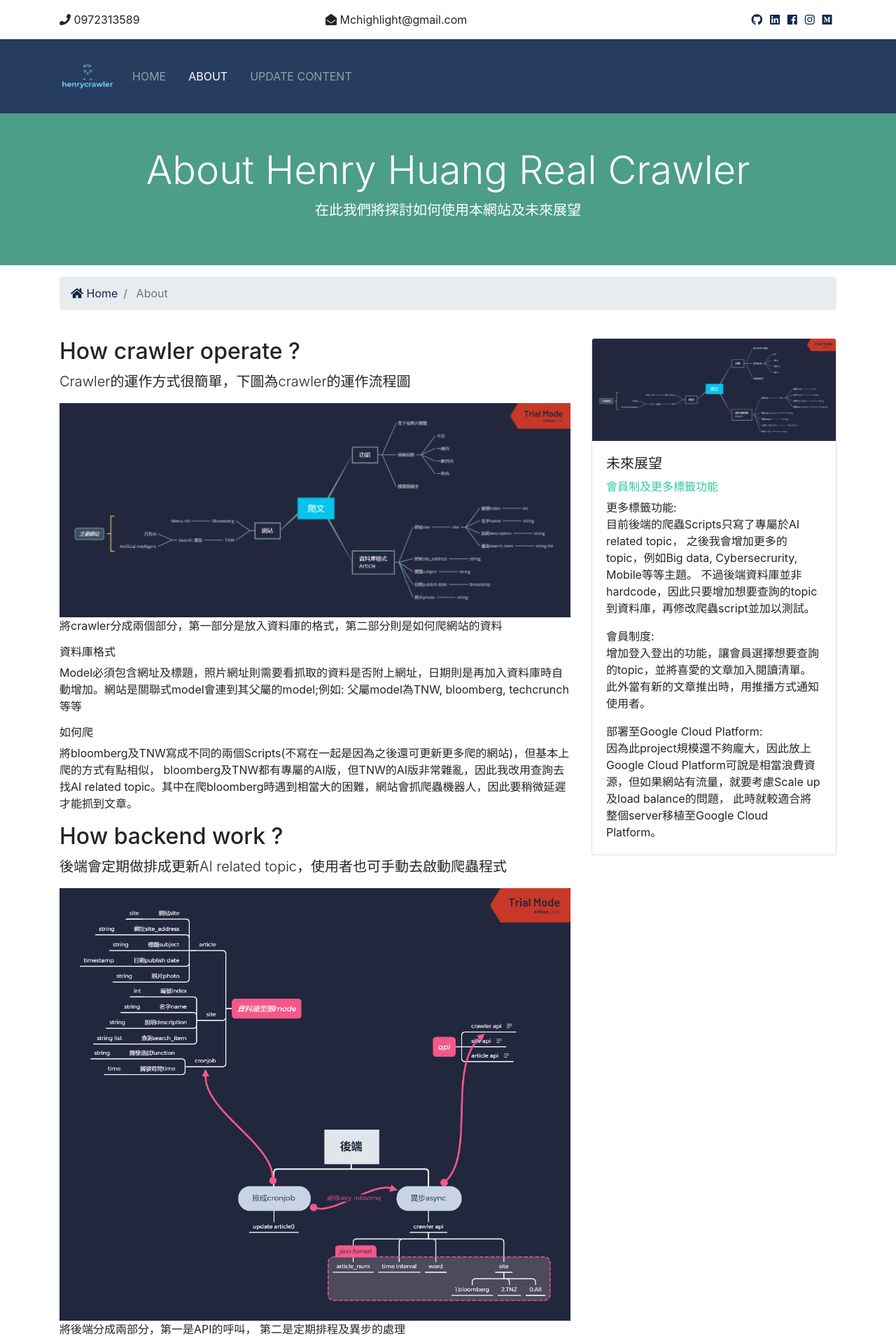
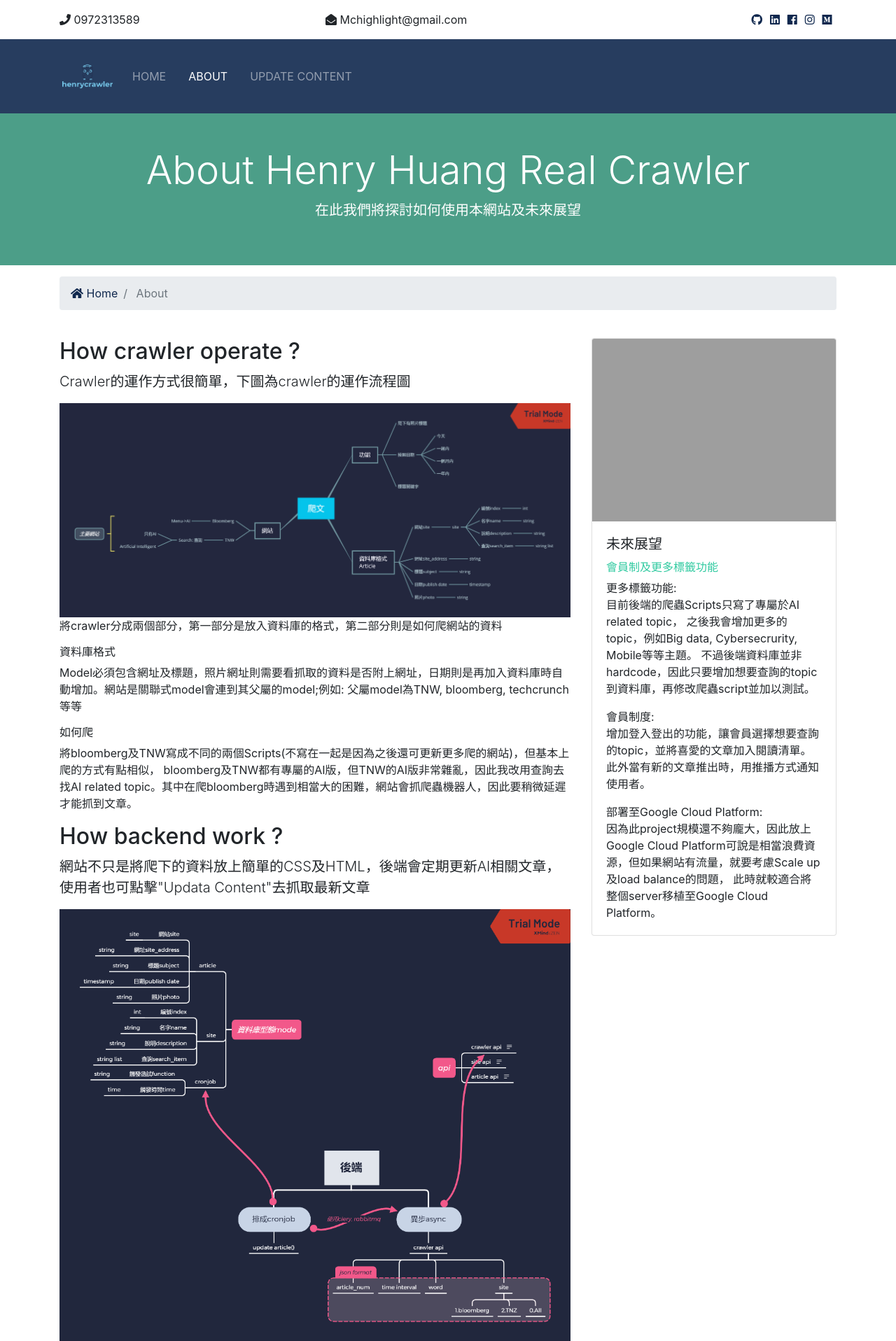
Before and after one commit to Mchighlight/tech_crawler, a Django app: template templates/pages/about.html in a window 1280 px wide. Shown: the top 1916 px of the page at 70% size. Run offline with Django 3.2, Linux system fonts and the light colour scheme; the template is opened without the code that fills it, so the values that code supplies are empty; some libraries are stand-ins or nearby versions; grey boxes are pictures that could not be loaded.

Commit message:
update websitte content

```diff
--- a/multitask/tasks.py
+++ b/multitask/tasks.py
@@ -44,7 +44,7 @@ def cronjob(data):
         for i in article :
             print(i['subject'])
         print(len(article))
-        new_contents = article[:6]
+        new_contents = article
     else :
         crawlerc(crawler_info['site'], crawler_info['article_num'])
 
--- a/templates/pages/about.html
+++ b/templates/pages/about.html
@@ -40,7 +40,7 @@
           <p class="card-text"><h6>如何爬</h6>  將bloomberg及TNW寫成不同的兩個Scripts(不寫在一起是因為之後還可更新更多爬的網站)，但基本上爬的方式有點相似， bloomberg及TNW都有專屬的AI版，但TNW的AI版非常雜亂，因此我改用查詢去找AI related topic。其中在爬bloomberg時遇到相當大的困難，網站會抓爬蟲機器人，因此要稍微延遲才能抓到文章。</p>
 
           <h2>How backend work ?</h2>
-          <p class="lead">後端會定期做排成更新AI related topic，使用者也可手動去啟動爬蟲程式</p>
+          <p class="lead">網站不只是將爬下的資料放上簡單的CSS及HTML，後端會定期更新AI相關文章，使用者也可點擊"Updata Content"去抓取最新文章</p>
           <img src="{% static 'img/backend.png' %}" alt="">
           <p class="mt-8">將後端分成兩部分，第一是API的呼叫， 第二是定期排程及異步的處理</p>
           <p class="card-text"><h6>Restful API</h6>這裡有三個API可以呼叫，分別是article(文章內容), website(網站資訊)及multitask(設定排程時間及爬蟲異步端口，下圖為API的呼叫方法及功能</p>
@@ -65,7 +65,7 @@
 
         <div class="col-md-4">
               <div class="card">
-              <img class="card-img-top" src="{% static 'img/web_crawler.png' %}" alt="Seller of the month">
+              <img class="card-img-top" src="http://careernthu.conf.asia/userdata/upload/2019/314_6.png" alt="Seller of the month">
               <div class="card-body">
                 <h5 class="card-title">未來展望</h5>
                 <h6 class="text-secondary">會員制及更多標籤功能</h6>
```
